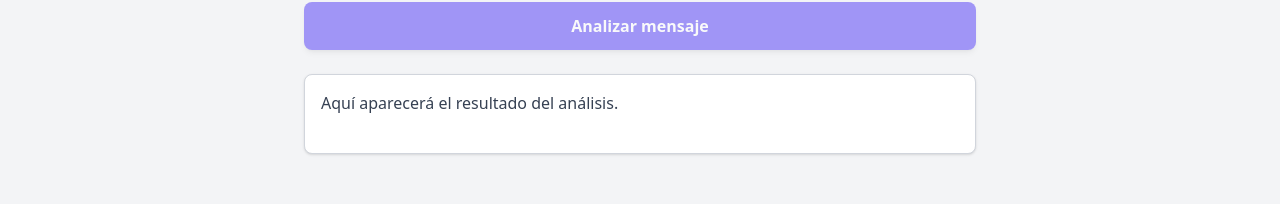
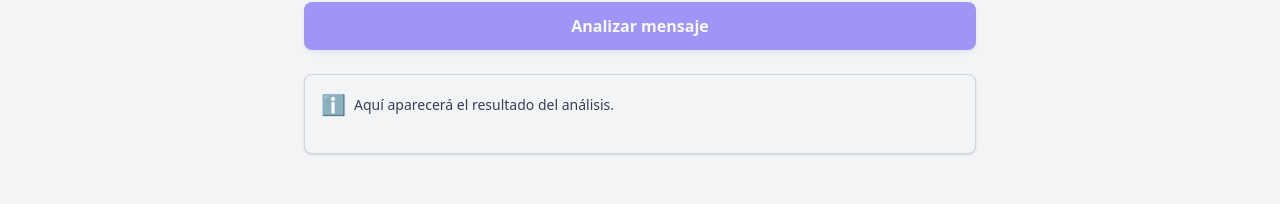
Before and after one commit to AlexHervas/NoPiques, a React (Vite) app in the folder frontend/: page / in a window 1280 px wide. Shown: the part 316-520 px from the top of the page. Built offline with nearby package versions, Linux system fonts and the light colour scheme.

Commit message:
feat: enhance AnalysisResult component with status-based styling and icons

```diff
--- a/frontend/src/components/AnalysisResult.tsx
+++ b/frontend/src/components/AnalysisResult.tsx
@@ -2,10 +2,54 @@ type Props = {
   result: string;
 };
 
+function getStatus(result: string) {
+  if (!result) return "neutral";
+
+  const lowerResult = result.toLowerCase();
+
+  if (
+    lowerResult.includes("phishing") ||
+    lowerResult.includes("fraude") ||
+    lowerResult.includes("sospechoso")
+  ) {
+    return "danger";
+  }
+  if (
+    lowerResult.includes("parece seguro") ||
+    lowerResult.includes("legítimo") ||
+    lowerResult.includes("confiable") ||
+    lowerResult.includes("no es sospechoso")
+  ) {
+    return "safe";
+  }
+
+  return "neutral";
+}
+
 export default function AnalysisResult({ result }: Props) {
+  const status = getStatus(result);
+
+  const baseClasses =
+    "p-4 rounded-lg shadow-sm border transition-all min-h-[80px] text-sm";
+
+  const styles = {
+    danger: "bg-red-100 border-red-400 text-red-700",
+    safe: "bg-green-100 border-green-400 text-green-700",
+    neutral: "bg-gray-100 border-gray-300 text-gray-700",
+  };
+
+  const icons = {
+    danger: "⚠️",
+    safe: "✅",
+    neutral: "ℹ️",
+  };
+
   return (
-    <div className="bg-white border border-gray-300 rounded-lg p-4 shadow-sm text-gray-700 min-h-[80px]">
-      {result || "Aquí aparecerá el resultado del análisis."}
+    <div className={`${baseClasses} ${styles[status]}`}>
+      <div className="flex items-center gap-2">
+        <span className="text-xl">{icons[status]}</span>
+        <span>{result || "Aquí aparecerá el resultado del análisis."}</span>
+      </div>
     </div>
   );
 }
```
